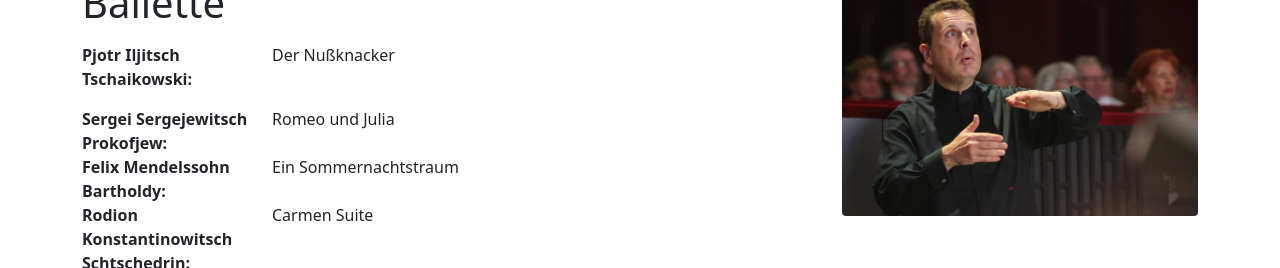
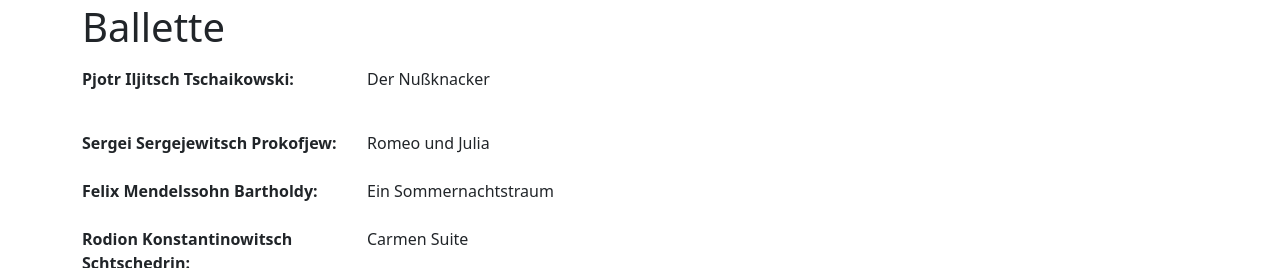
Before and after one commit to IkindoWebEdit/ikindo-code, a Django app: page /repertoire/ in a window 1280 px wide. Shown: the part 3242-3510 px from the top of the page. Run offline with Django 3.2, Linux system fonts and the light colour scheme; some libraries are stand-ins or nearby versions.

Commit message:
little bit of styling

```diff
--- a/ikindo/templates/ikindo/repertoire.html
+++ b/ikindo/templates/ikindo/repertoire.html
@@ -13,7 +13,7 @@
     <div class="section">
       <div class="row">
         <div class="col">
-          <h2 class="display-6 pb-2">Opern</h2>
+          <h2 class="display-6 pb-2 mt-4">Opern</h2>
           <dl class="row">
             <dt class="col-sm-3">Henry Purcell:</dt>
             <dd class="col-sm-9">
@@ -113,8 +113,8 @@ Tannhäuser und Holländer, Tristan-Vorspiel und Liebestod)</p>
             </dd>
           </dl>
         </div>
-        <div class="col-sm-4">
-          <img src="{% static 'img/GuidoROAW.jpeg'%}" alt="Guido Mancusi" class="img-fluid rounded">
+        <div class="col-sm-4 justify-content-center">
+          <img src="{% static 'img/guidoStanding.jpeg'%}" alt="Guido Mancusi" class="img-fluid rounded mt-4">
         </div>
       </div>
     </div>
@@ -158,15 +158,15 @@ Tannhäuser und Holländer, Tristan-Vorspiel und Liebestod)</p>
           </dl>
         </div>
         <div class="col-sm-4">
-          <img src="{% static 'img/GuidoCareful.jpeg' %}" alt="" class="img-fluid rounded">
+          <img src="{% static 'img/GuidoCareful.jpeg' %}" alt="" class="img-fluid rounded mt-4">
         </div>
       </div>
     </div>
 
     <div class="section">
-      <div class="row mb-5">
+      <div class="row">
         <div class="col">
-          <h2 class="display-6 pb-2">Musicals</h2>
+          <h2 class="display-6 pb-2 mt-4">Musicals</h2>
           <dl class="row">
             <dt class="col-sm-3">Frederick Loewe:</dt>
             <dd class="col-sm-9">
@@ -193,15 +193,15 @@ Tannhäuser und Holländer, Tristan-Vorspiel und Liebestod)</p>
           </dl>
         </div>
         <div class="col-sm-4">
-          <img src="{% static 'img/GuidoCareful.jpeg' %}" alt="" class="img-fluid rounded">
+          <img src="{% static 'img/guidoPoint.jpeg' %}" alt="" class="img-fluid rounded mt-4">
         </div>
       </div>
     </div>
 
     <div class="section">
-      <div class="row mb-5">
+      <div class="row">
         <div class="col">
-          <h2 class="display-6 pb-2">Ballette</h2>
+          <h2 class="display-6 pb-2 mt-4">Ballette</h2>
           <dl class="row">
             <dt class="col-sm-3">Pjotr Iljitsch Tschaikowski:</dt>
             <dd class="col-sm-9">
@@ -223,16 +223,14 @@ Tannhäuser und Holländer, Tristan-Vorspiel und Liebestod)</p>
             </dd>
           </dl>
         </div>
-        <div class="col-sm-4">
-          <img src="{% static 'img/GuidoCareful.jpeg' %}" alt="" class="img-fluid rounded">
-        </div>
+
       </div>
     </div>
 
     <div class="section">
       <div class="row mb-5">
         <div class="col">
-          <h2 class="display-6 pb-2">Konzerte und Kirchenmusik</h2>
+          <h2 class="display-6 pb-2 mt-4">Konzerte und Kirchenmusik</h2>
           <dl class="row">
             <dt class="col-sm-3">Johann Sebastian Bach:</dt>
             <dd class="col-sm-9">
@@ -421,7 +419,7 @@ Tannhäuser und Holländer, Tristan-Vorspiel und Liebestod)</p>
           </dl>
         </div>
         <div class="col-sm-4">
-          <img src="{% static 'img/GuidoCareful.jpeg' %}" alt="" class="img-fluid rounded">
+          <img src="{% static 'img/guidoBW.jpeg' %}" alt="" class="img-fluid rounded mt-4">
         </div>
       </div>
     </div>
```
